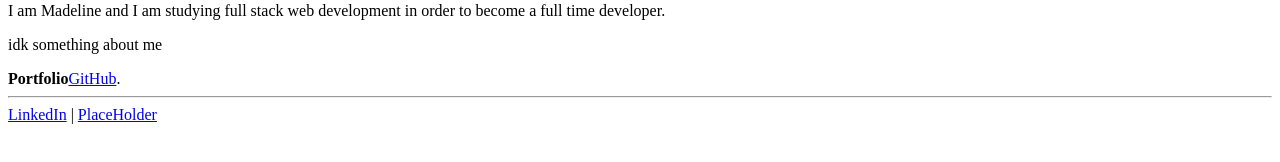
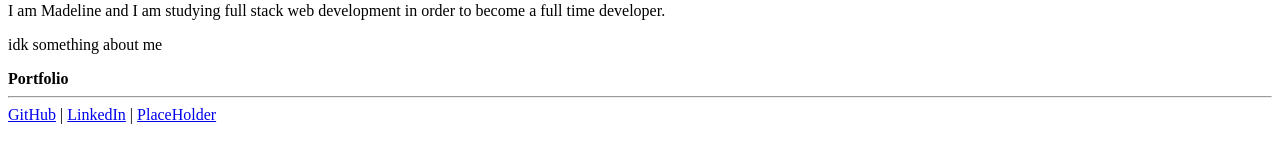
Before and after one commit to M-deline/reactportfoliochal20, a React (Create React App) app: page / in a window 1280 px wide. Shown: the part 492-654 px from the top of the page. Built offline with nearby package versions, Linux system fonts and the light colour scheme.

Commit message:
edit Footer

```diff
--- a/src/components/Footer.js
+++ b/src/components/Footer.js
@@ -9,11 +9,12 @@ function Footer() {
       <div className="content has-text-centered">
         <p>
           <strong>Portfolio</strong>
+          <div>
+          <hr />
           <a href="https://github.com/M-deline" target="_blank" rel="noreferrer">
             GitHub
-          </a>
-          .
-          <hr />
+          </a>{" "}
+          |{" "}{" "}
           <a
             href="https://www.linkedin.com/in/madeline-kovanda-22399627b/"
             target="_blank" rel="noreferrer"
@@ -24,6 +25,7 @@ function Footer() {
           <a href="placeholder" target="_blank" rel="noreferrer">
             PlaceHolder
           </a>
+      </div>
         </p>
       </div>
     </footer>
```
